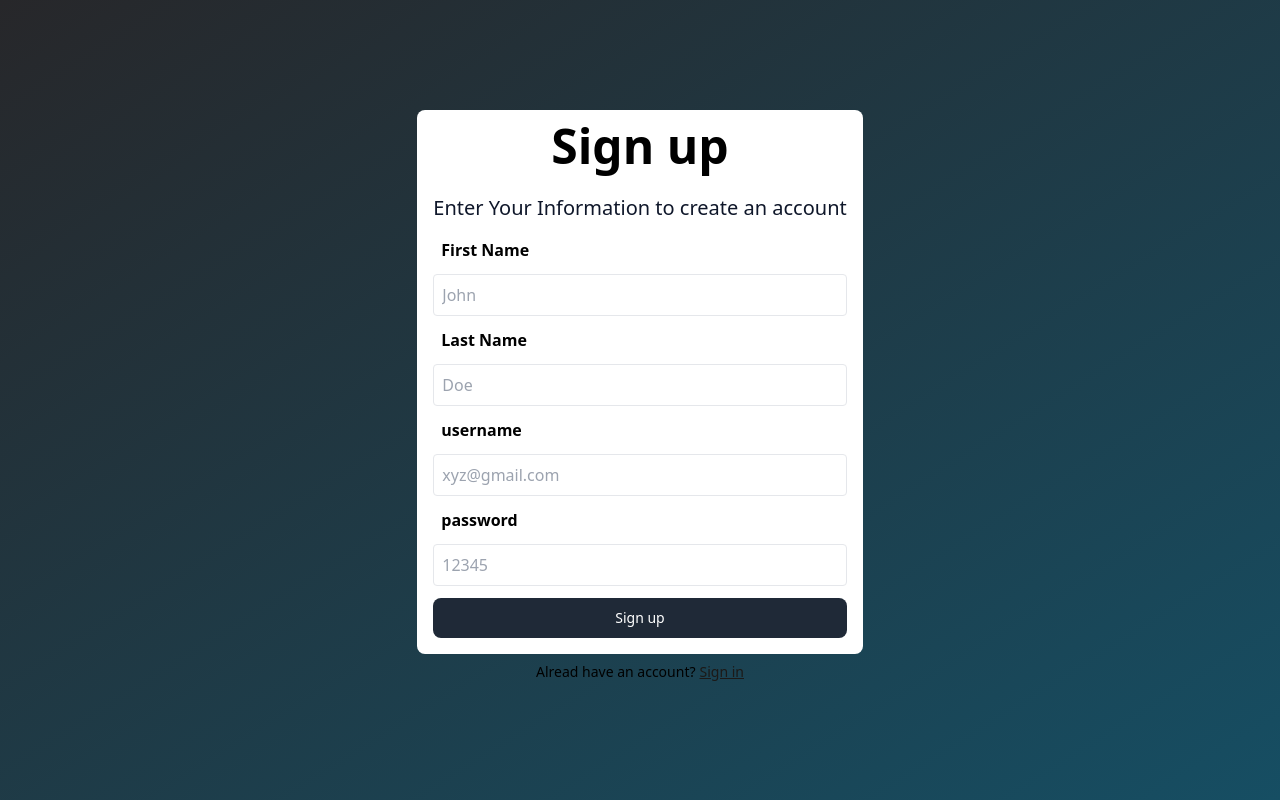
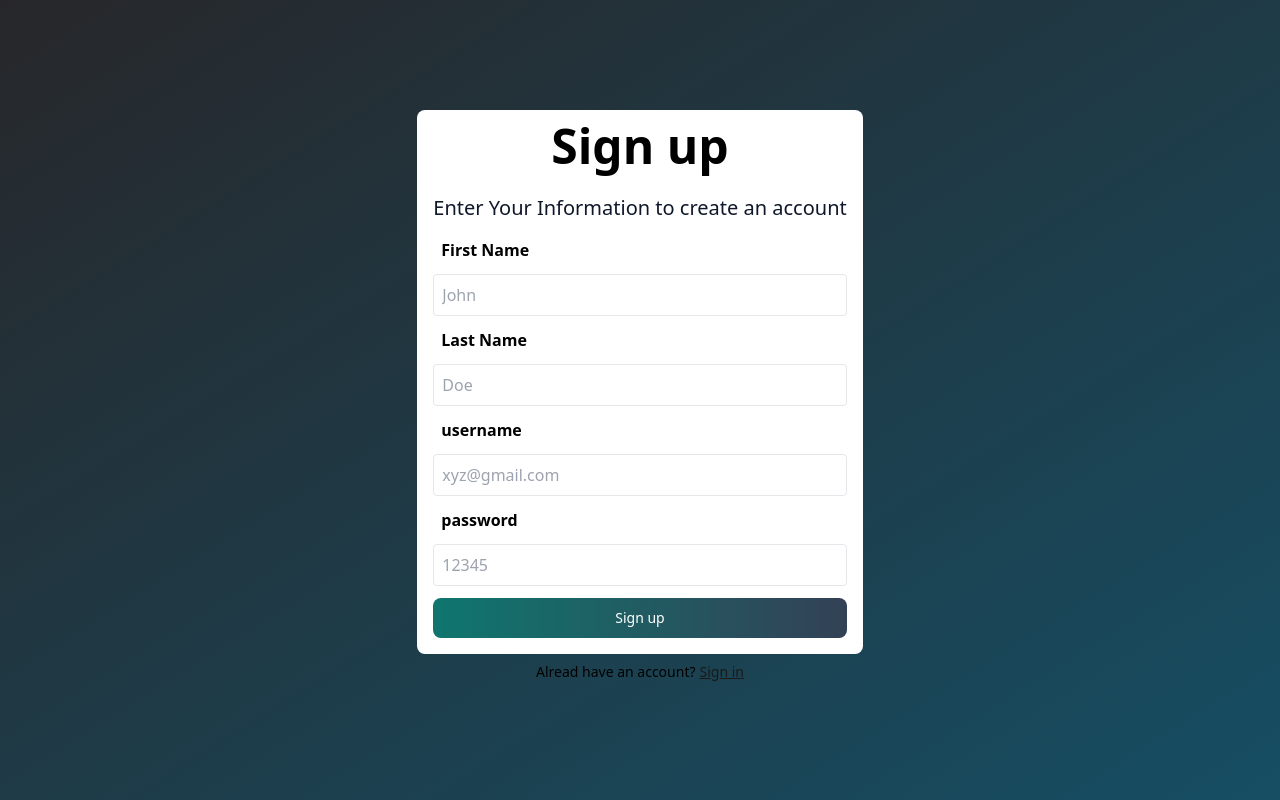
Before and after one commit to 10-abhi/Ro-Pay, a React (Vite) app in the folder frontend/: page /signup in a window 1280 px wide. Built offline with nearby package versions, Linux system fonts and the light colour scheme.

Commit message:
updating

```diff
--- a/frontend/src/components/button.jsx
+++ b/frontend/src/components/button.jsx
@@ -5,5 +5,5 @@
 // }
 
 export function Button({label, onClick}) {
-    return <button onClick={onClick} type="button" class="w-full text-white bg-gray-800 hover:bg-gray-900 focus:outline-none focus:ring-4 focus:ring-gray-300 font-medium rounded-lg text-sm px-5 py-2.5 me-2 mb-2">{label}</button>
+    return <button onClick={onClick} type="button" class="w-full text-white bg-gradient-to-r from-teal-700 to-slate-700 hover:from-purple-700 hover:to-red-500 focus:outline-none focus:ring-4 focus:ring-gray-300 font-medium rounded-lg text-sm px-5 py-2.5 me-2 mb-2">{label}</button>
 }
```
